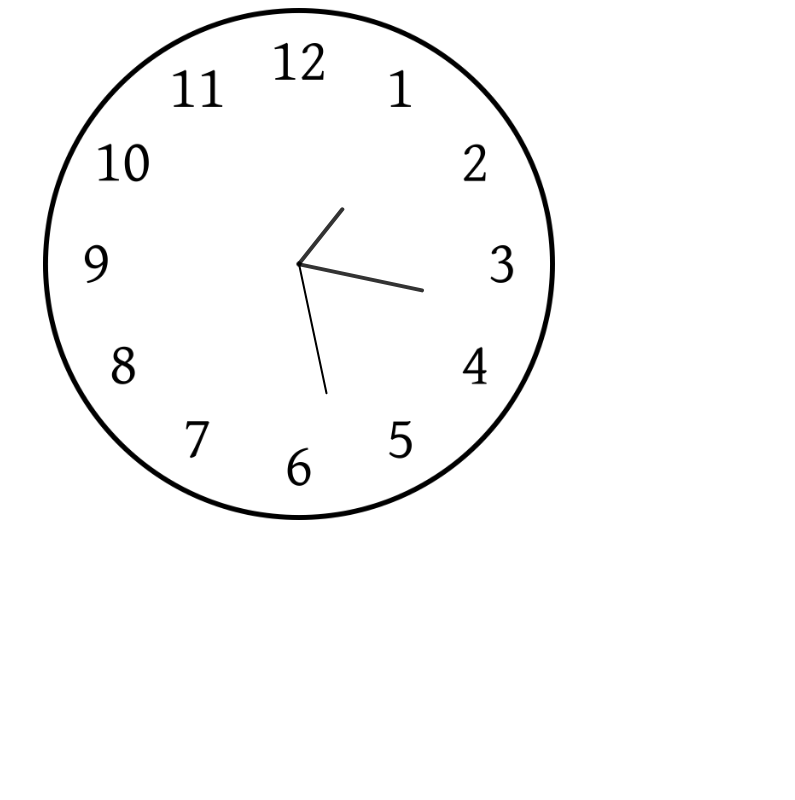
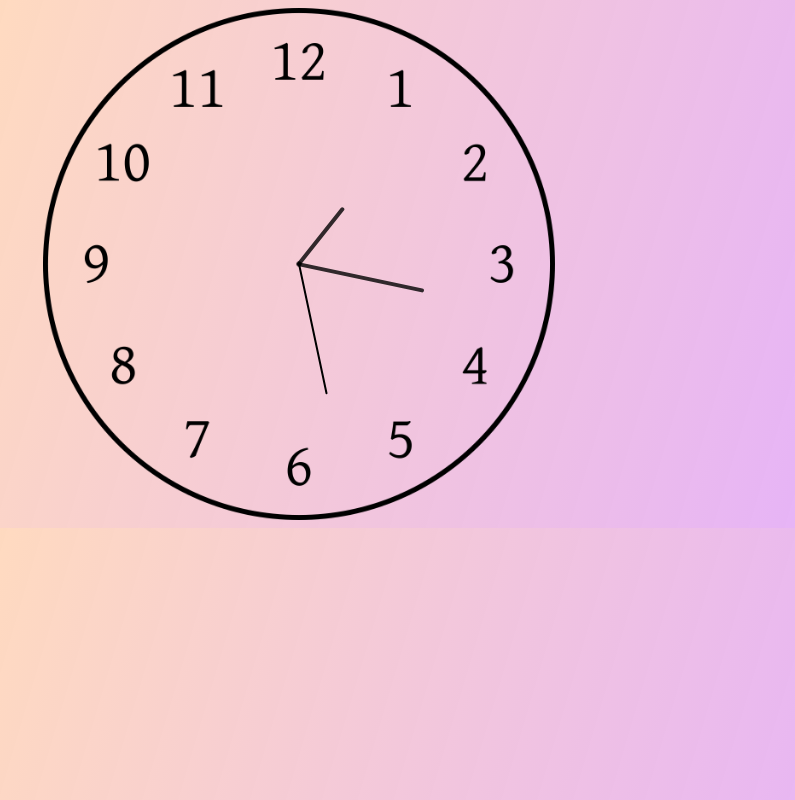
Before and after one commit to YashrajDawkhar/Clock, a plain HTML site: page index.html in a window 1280 px wide. Shown: the whole page, without its empty margins (341-1136 px from the left). Drawn offline with Linux system fonts and the light colour scheme.

Commit message:
Update index.css

```diff
--- a/index.css
+++ b/index.css
@@ -1,3 +1,6 @@
+body{
+background-image: linear-gradient( 106.5deg,  rgba(255,215,185,0.91) 23%, rgba(223,159,247,0.8) 93% );
+}
 #classContainer{
     position: relative;
 
```
